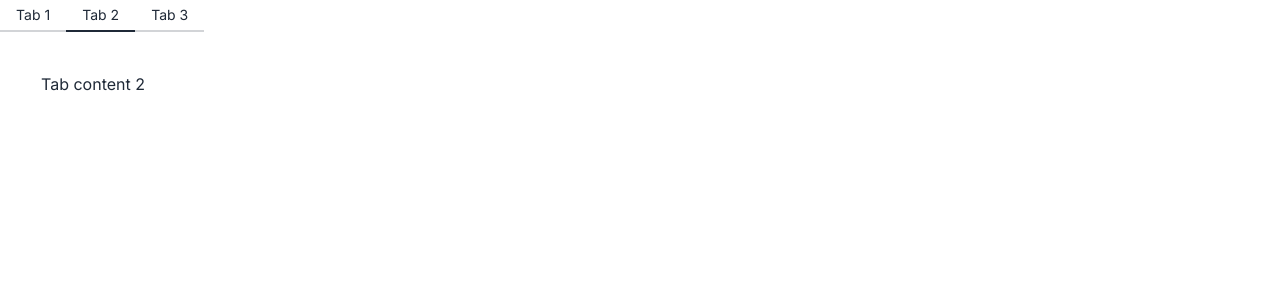
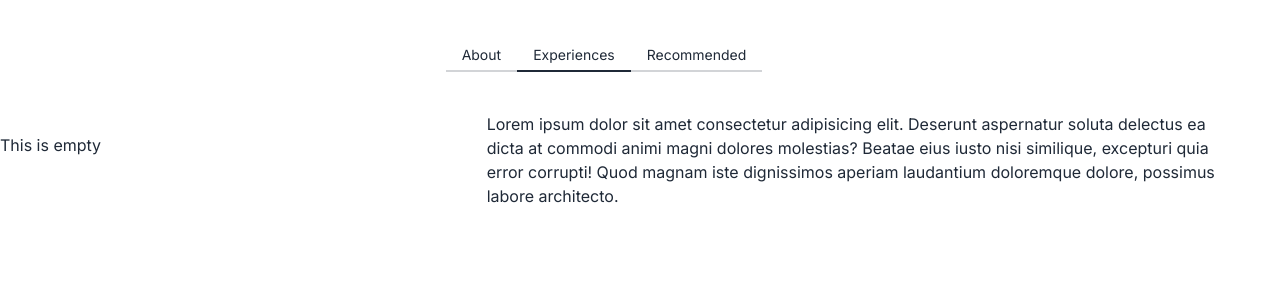
Before and after one commit to Emranhossainshuvo/Lunacal-system, a Next.js app: page / in a window 1280 px wide. Shown: the top 300 px of the page. Built offline with nearby package versions, Linux system fonts and the light colour scheme.

Commit message:
added layout for left empty part and right contents part

```diff
--- a/src/app/page.tsx
+++ b/src/app/page.tsx
@@ -1,8 +1,10 @@
+import Empty from "@/components/Empty/Empty";
 import TabWidget from "@/components/TabWidget/TabWidget";
 
 export default function Home() {
   return (
-    <main>
+    <main className="flex justify-between mt-10 items-center">
+      <Empty />
       <TabWidget />
     </main>
   );
--- /dev/null
+++ b/src/components/Empty/Empty.tsx
@@ -0,0 +1,11 @@
+'use client'
+
+const Empty = () => {
+    return (
+        <div className="w-full">
+            <h4>This is empty</h4>
+        </div>
+    );
+};
+
+export default Empty;
--- a/src/components/TabWidget/TabWidget.tsx
+++ b/src/components/TabWidget/TabWidget.tsx
@@ -2,22 +2,24 @@
 
 const TabWidget = () => {
 
+
     return (
         <div role="tablist" className="tabs tabs-bordered">
-            <input type="radio" name="my_tabs_1" role="tab" className="tab" aria-label="Tab 1" />
-            <div role="tabpanel" className="tab-content p-10">Tab content 1</div>
+            <input type="radio" name="my_tabs_1" role="tab" className="tab" aria-label="About" />
+
+            <div role="tabpanel" className="tab-content p-10">Lorem ipsum dolor sit amet consectetur adipisicing elit. Cupiditate, mollitia magni earum beatae quos quaerat facilis? Impedit velit fuga harum obcaecati nemo expedita a quae, aspernatur id aut accusantium, ut deleniti fugit distinctio excepturi omnis voluptatem eum iure recusandae consequuntur?</div>
 
             <input
                 type="radio"
                 name="my_tabs_1"
                 role="tab"
                 className="tab"
-                aria-label="Tab 2"
+                aria-label="Experiences"
                 defaultChecked />
-            <div role="tabpanel" className="tab-content p-10">Tab content 2</div>
+            <div role="tabpanel" className="tab-content p-10">Lorem ipsum dolor sit amet consectetur adipisicing elit. Deserunt aspernatur soluta delectus ea dicta at commodi animi magni dolores molestias? Beatae eius iusto nisi similique, excepturi quia error corrupti! Quod magnam iste dignissimos aperiam laudantium doloremque dolore, possimus labore architecto.</div>
 
-            <input type="radio" name="my_tabs_1" role="tab" className="tab" aria-label="Tab 3" />
-            <div role="tabpanel" className="tab-content p-10">Tab content 3</div>
+            <input type="radio" name="my_tabs_1" role="tab" className="tab" aria-label="Recommended" />
+            <div role="tabpanel" className="tab-content p-10">Lorem ipsum dolor sit amet consectetur adipisicing elit. Quam porro, doloribus perferendis provident necessitatibus minus deserunt odit reprehenderit atque ipsa harum commodi sint vero, iure explicabo rerum hic maiores similique quisquam labore blanditiis nam distinctio minima! Expedita doloribus magnam at!</div>
         </div>
     );
 };
```
